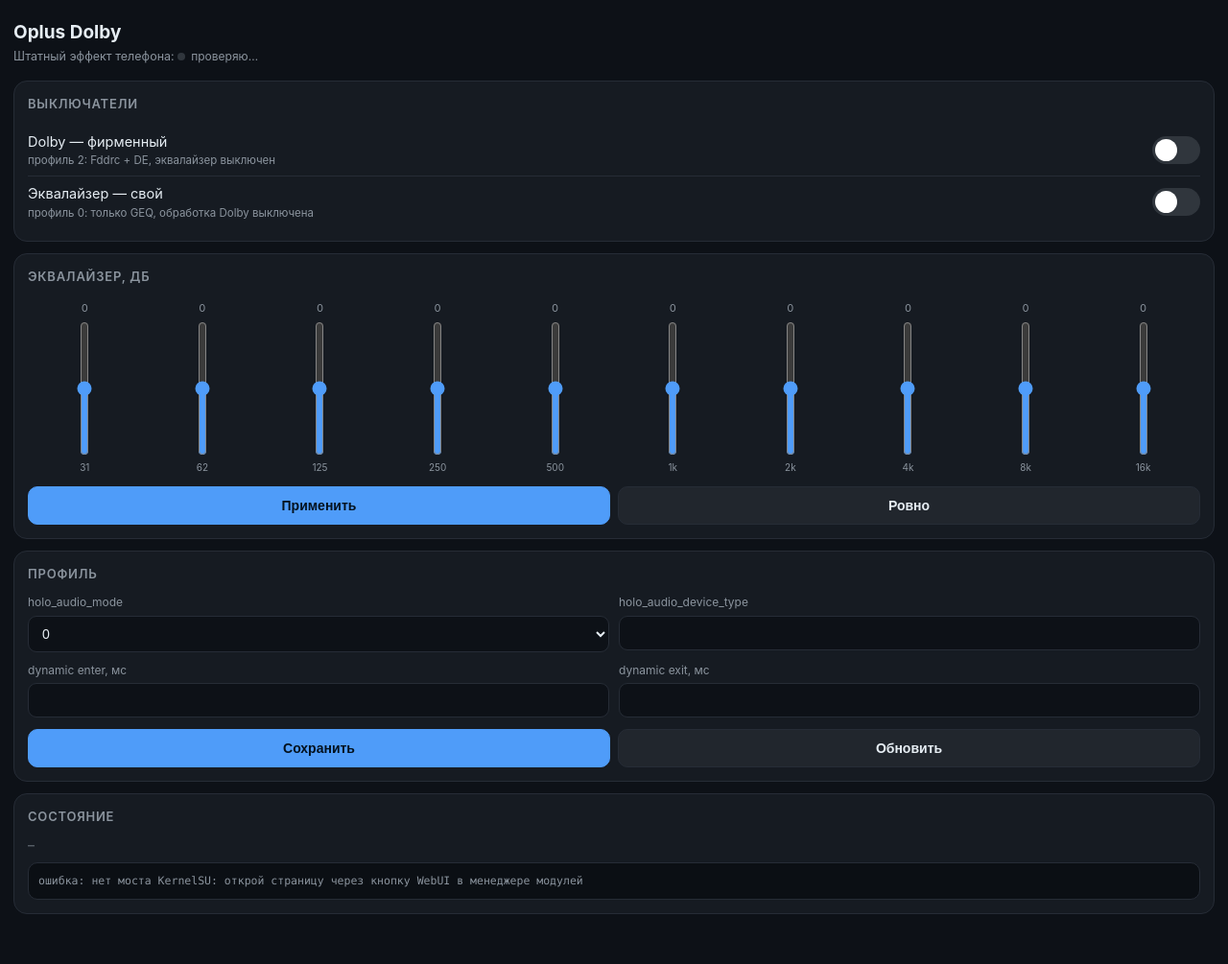
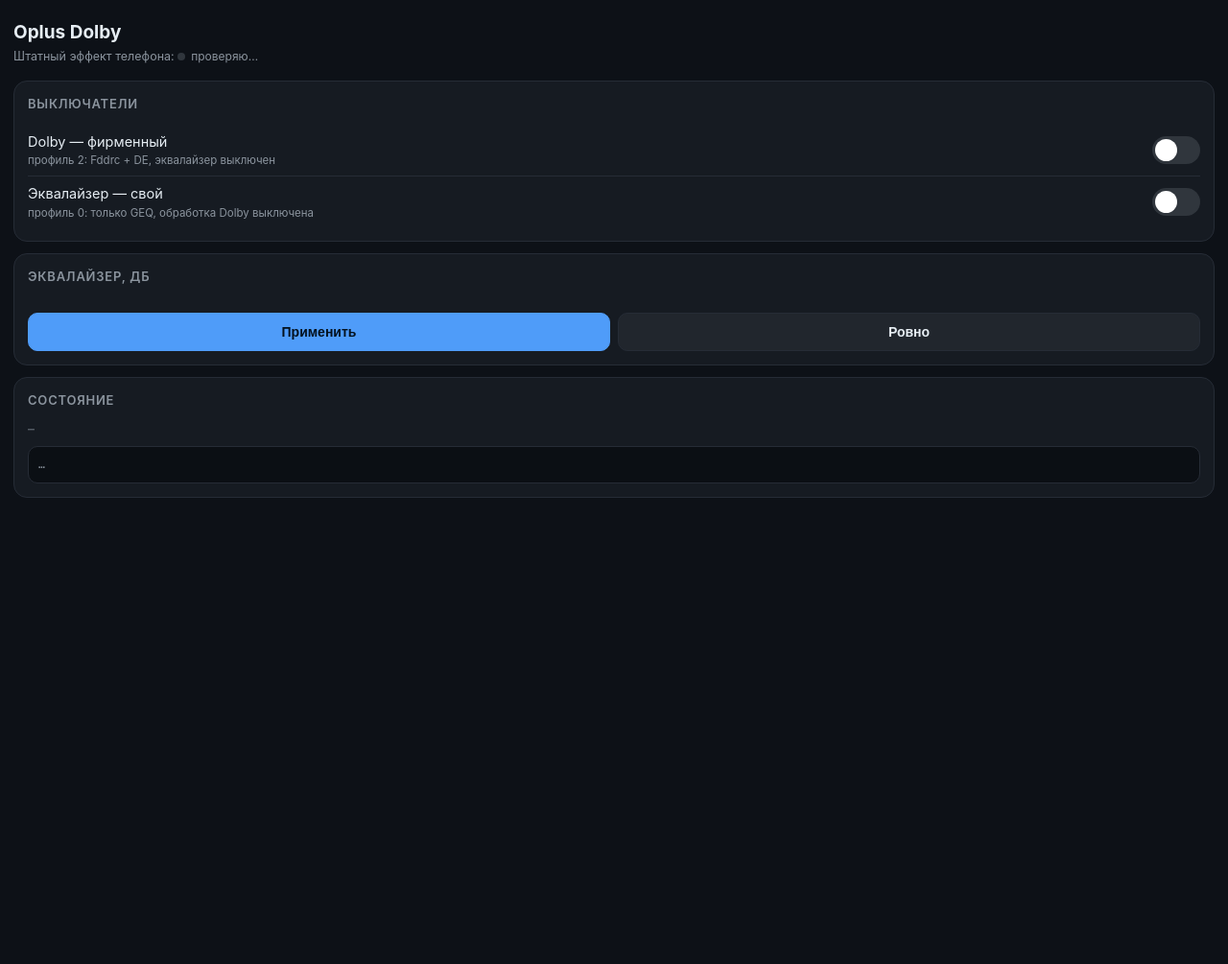
Before and after one commit to davnozdu/OplusDolby, a web app: page / in a window 1280 px wide. Shown: the whole page at 96% size. After the commit the page ends 519 px from the top, so only its background shows below. Run offline with its HTML, style and script files only (its server is not run), Linux system fonts and the light colour scheme; data that the repository does not hold is empty.

Commit message:
panel: drop the manual profile card, the mode switches own the profile now

```diff
--- a/webroot/index.html
+++ b/webroot/index.html
@@ -99,35 +99,6 @@
 </div>
 
 <div class="card">
-  <h2>Профиль</h2>
-  <div class="grid">
-    <div class="field">
-      <label>holo_audio_mode</label>
-      <select id="mode">
-        <option value="0">0</option><option value="1">1</option><option value="2">2</option>
-        <option value="3">3</option><option value="4">4</option><option value="5">5</option>
-      </select>
-    </div>
-    <div class="field">
-      <label>holo_audio_device_type</label>
-      <input type="number" id="device" min="0" max="99" step="1">
-    </div>
-    <div class="field">
-      <label>dynamic enter, мс</label>
-      <input type="number" id="rateIn" min="-1" step="50">
-    </div>
-    <div class="field">
-      <label>dynamic exit, мс</label>
-      <input type="number" id="rateOut" min="-1" step="50">
-    </div>
-  </div>
-  <div class="btns">
-    <button class="act primary" id="applyProfile">Сохранить</button>
-    <button class="act" id="refresh">Обновить</button>
-  </div>
-</div>
-
-<div class="card">
   <h2>Состояние</h2>
   <div class="eff" id="effLine">—</div>
   <div class="log" id="log">…</div>
@@ -225,10 +196,6 @@ async function refresh() {
     setSw(document.getElementById("swGeq"), mode === "eq");
     setSw(document.getElementById("swGeq"), (k.__eqSaved || "") === "on");
     document.getElementById("effLine").textContent = (k.__effect || "—");
-    if (k.holo_audio_mode !== undefined) document.getElementById("mode").value = k.holo_audio_mode;
-    if (k.holo_audio_device_type !== undefined) document.getElementById("device").value = k.holo_audio_device_type;
-    if (k.dolby_dynamic_enter_rate !== undefined) document.getElementById("rateIn").value = k.dolby_dynamic_enter_rate;
-    if (k.dolby_dynamic_exit_rate !== undefined) document.getElementById("rateOut").value = k.dolby_dynamic_exit_rate;
     const curve = k.__curve || k.__bands;
     if (curve) {
       state.eq = curve.split(",").map(x => parseInt(x, 10) || 0).slice(0, 10);
@@ -276,17 +243,6 @@ document.getElementById("eqFlat").addEventListener("click", async () => {
   run(SCRIPT + " eq flat", "все полосы в 0");
 });
 
-document.getElementById("applyProfile").addEventListener("click", async () => {
-  const mode = document.getElementById("mode").value;
-  const device = document.getElementById("device").value;
-  const a = document.getElementById("rateIn").value;
-  const b = document.getElementById("rateOut").value;
-  await sh(SCRIPT + " mode " + mode);
-  if (device !== "") await sh(SCRIPT + " device " + device);
-  if (a !== "" && b !== "") await sh(SCRIPT + " rate " + a + " " + b);
-  run(SCRIPT + " status", "профиль сохранён");
-});
-
 document.getElementById("refresh").addEventListener("click", refresh);
 
 buildEq();
```
